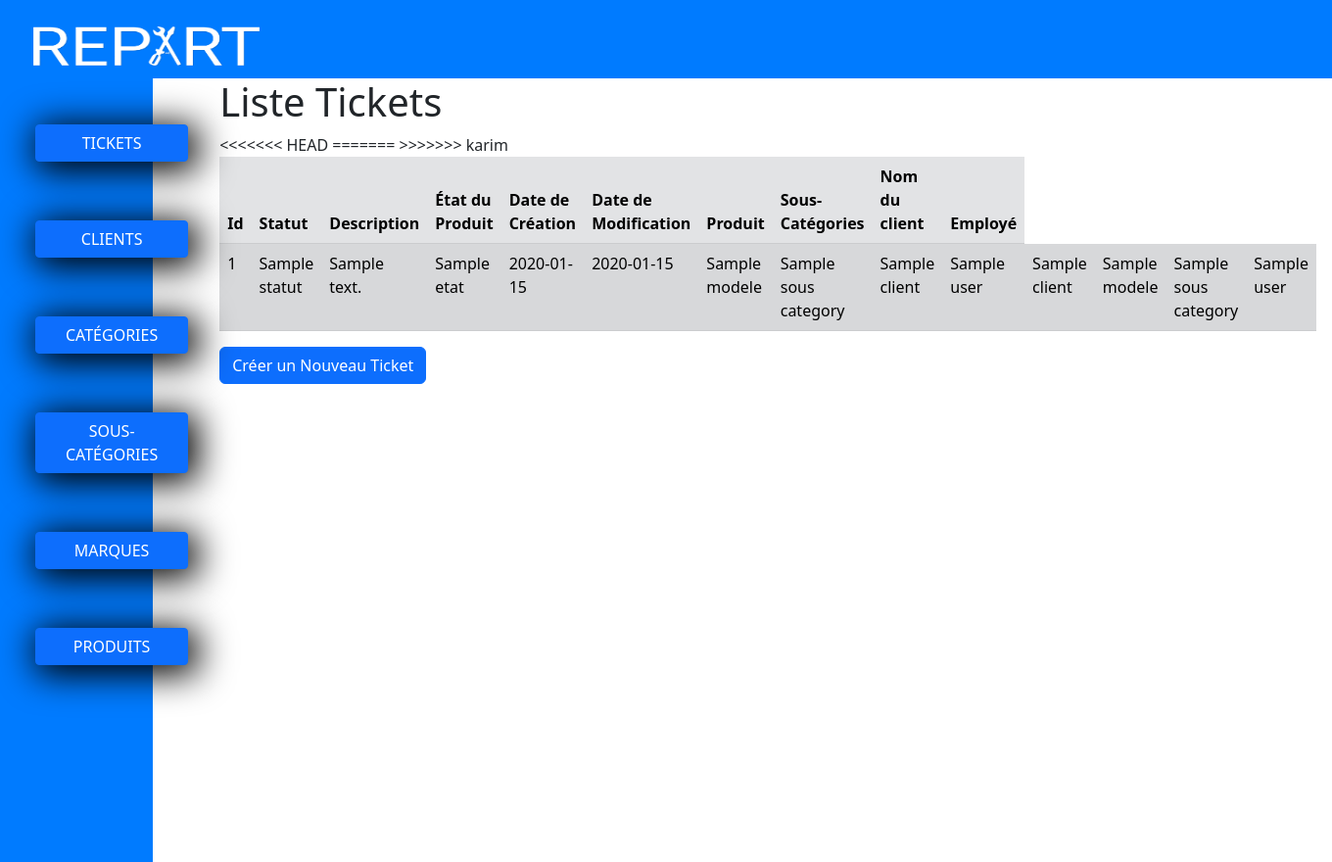
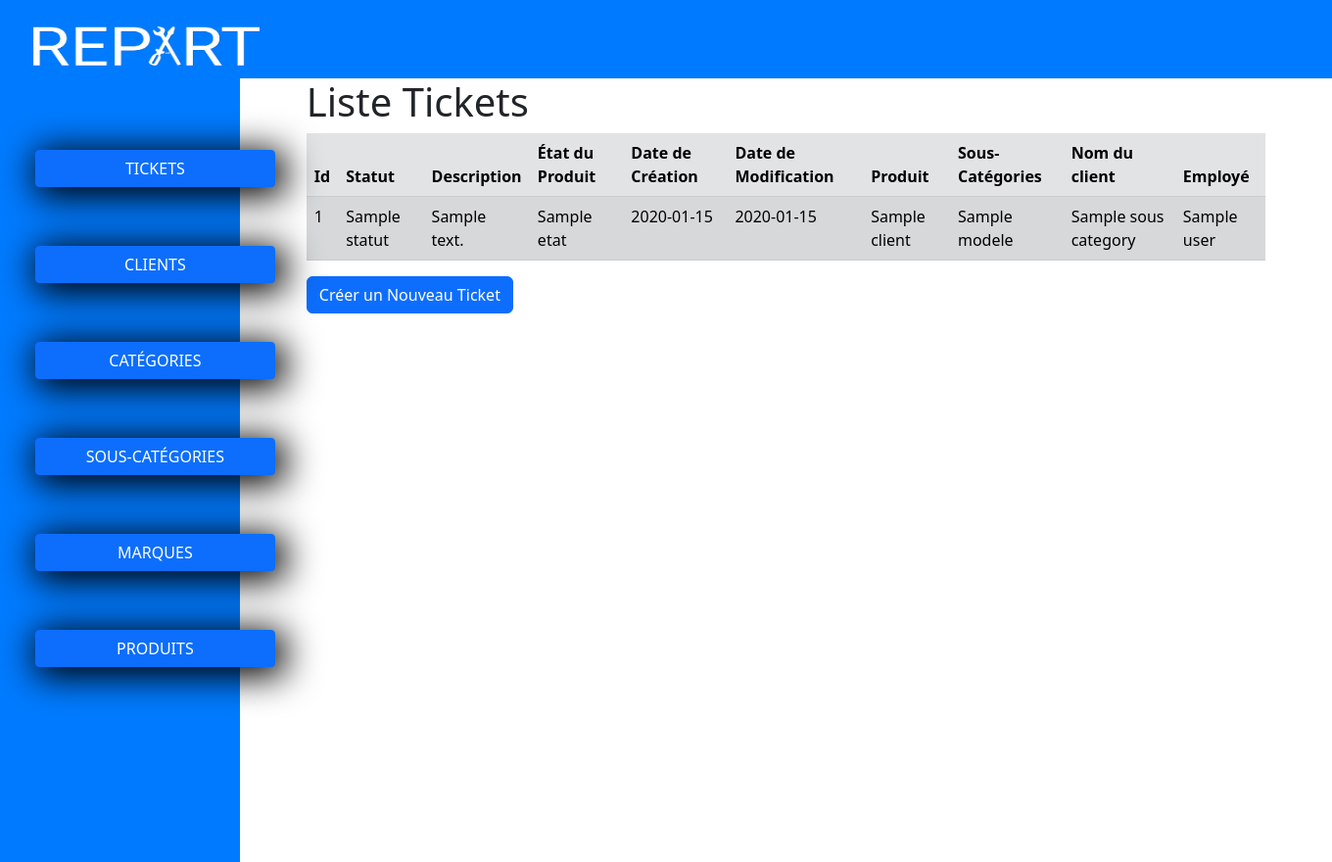
Before and after one commit to DernierPhenix/REPART, a Symfony app: template templates/tickets/index.html.twig in a window 1360 px wide. Shown: the whole page at 98% size. Run offline with Twig, Linux system fonts and the light colour scheme; the template is opened without the code that fills it: most values are stand-ins (such as "Sample title", 1, 10 or a date in 2020); some libraries are stand-ins or nearby versions.

Commit message:
MAJ template tickets

```diff
--- a/templates/tickets/index.html.twig
+++ b/templates/tickets/index.html.twig
@@ -49,17 +49,10 @@
                         <td>{{ ticket.etat }}</td>
                         <td>{{ ticket.createdAt ? ticket.createdAt|date('Y-m-d') : '' }}</td>
                         <td>{{ ticket.updatedAt ? ticket.updatedAt|date('Y-m-d') : '' }}</td>
-<<<<<<< HEAD
-                        <td>{{ ticket.produits.modele}}</td>
-                        <td>{{ ticket.produits.sousCategories.nom}}</td>
-                        <td>{{ ticket.clients.nom}}</td>
-                        <td>{{ ticket.user.nom}}</td>
-=======
                         <td>{{ ticket.clients.nom|default("")}}</td>
                         <td>{{ ticket.produits.modele|default("")}}</td>
                         <td>{{ ticket.produits.sousCategories.nom|default("")}}</td>
                         <td>{{ ticket.user.nom|default("")}}</td>
->>>>>>> karim
                 </tr>
 
                     {# <a  href="{{ path('app_tickets_show', {'id': ticket.id}) }}" class ="btn btn-primary">Voir</a> #}
```
